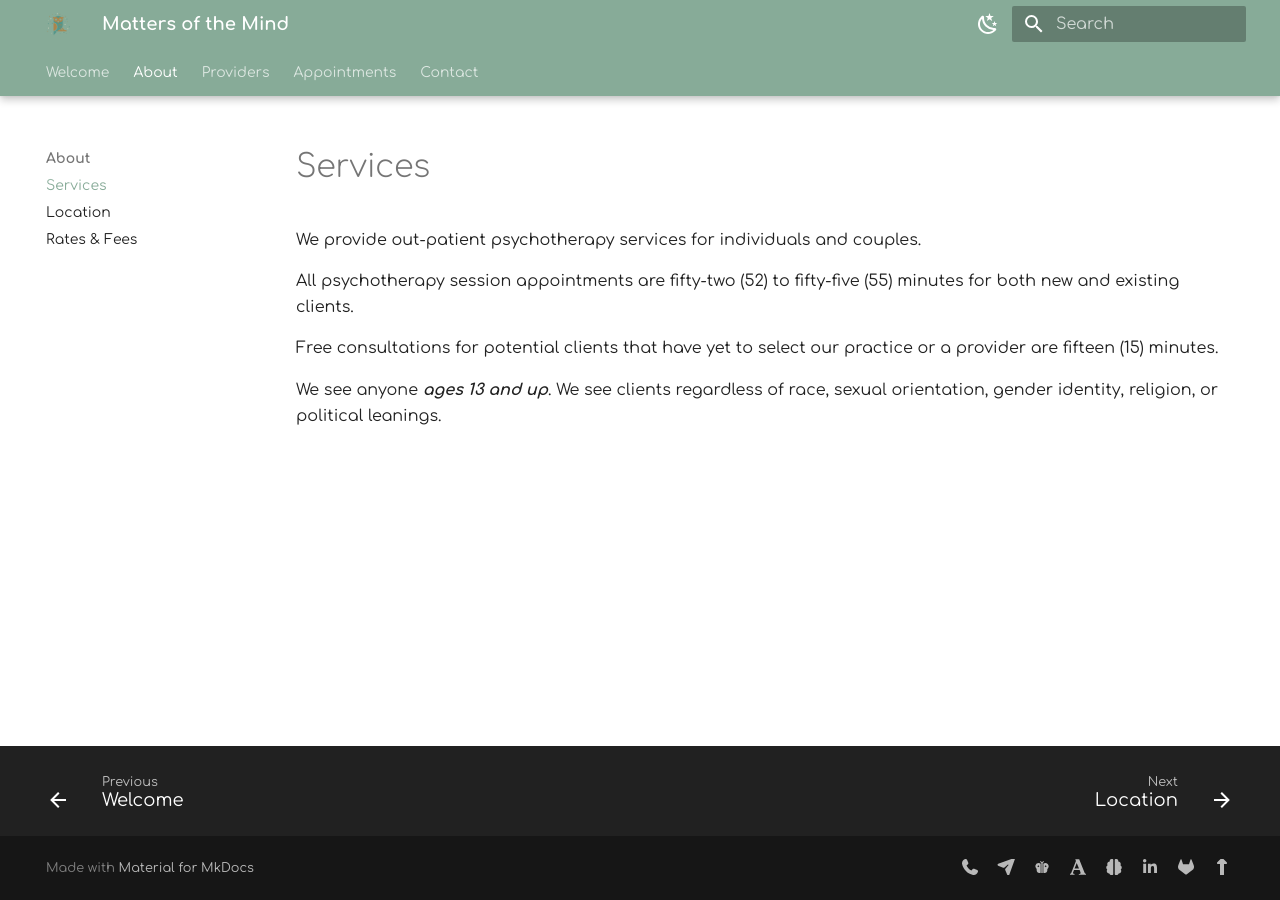
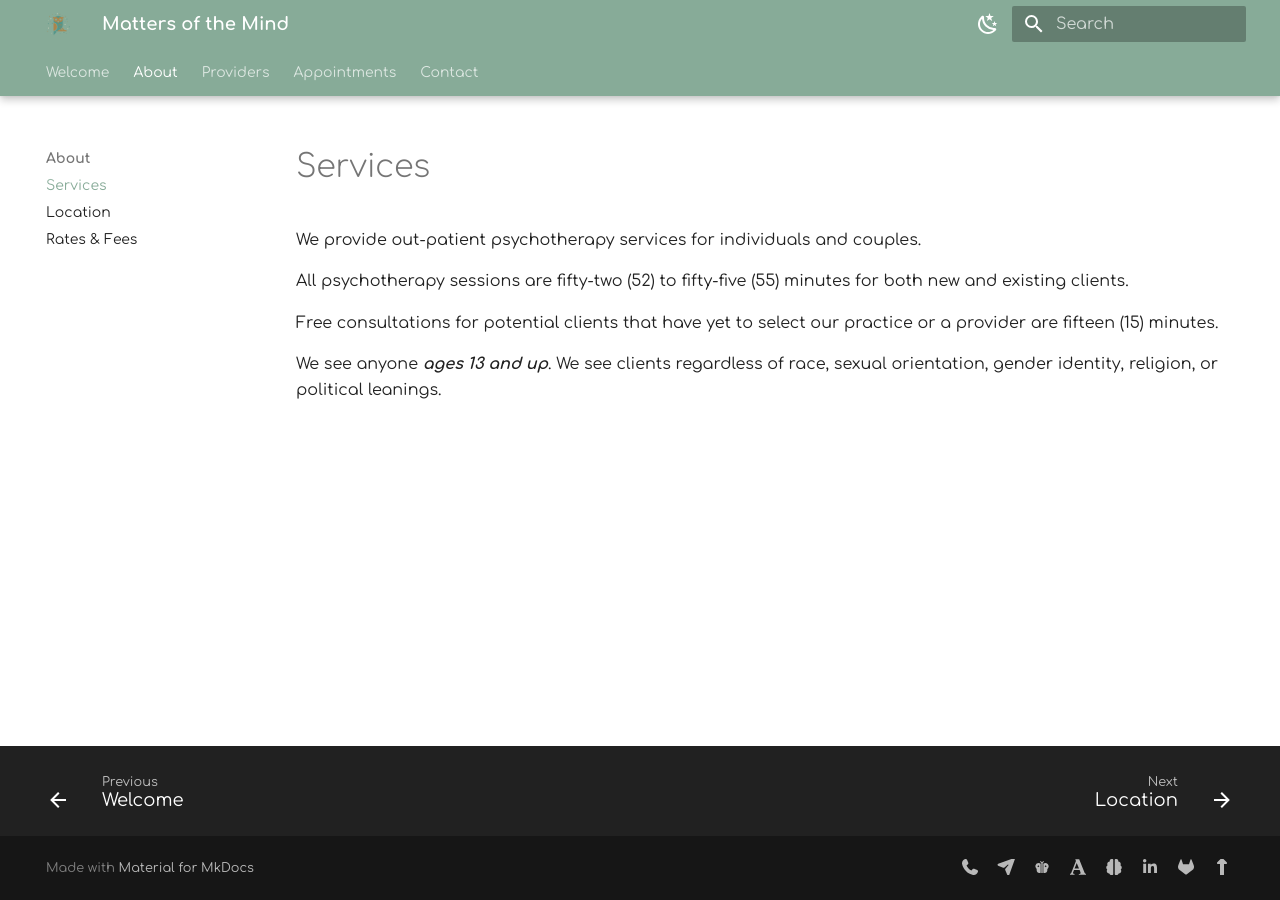
Before and after one commit to motm-therapy/website, an MkDocs documentation site: the page built from docs/services.md, in a window 1280 px wide. Built offline with MkDocs 1.6.1 and Material for MkDocs 9.7.7, drawn with Linux system fonts in a browser that asks for light colours; plug-ins that fetch from the network failed and are left out.

Commit message:
Update services.md

```diff
--- a/docs/services.md
+++ b/docs/services.md
@@ -2,7 +2,7 @@
 
 We provide out-patient psychotherapy services for individuals and couples.
 
-All psychotherapy session appointments are fifty-two (52) to fifty-five (55) minutes for both new and existing clients.
+All psychotherapy sessions are fifty-two (52) to fifty-five (55) minutes for both new and existing clients.
 
 Free consultations for potential clients that have yet to select our practice or a provider are fifteen (15) minutes.
 
```
